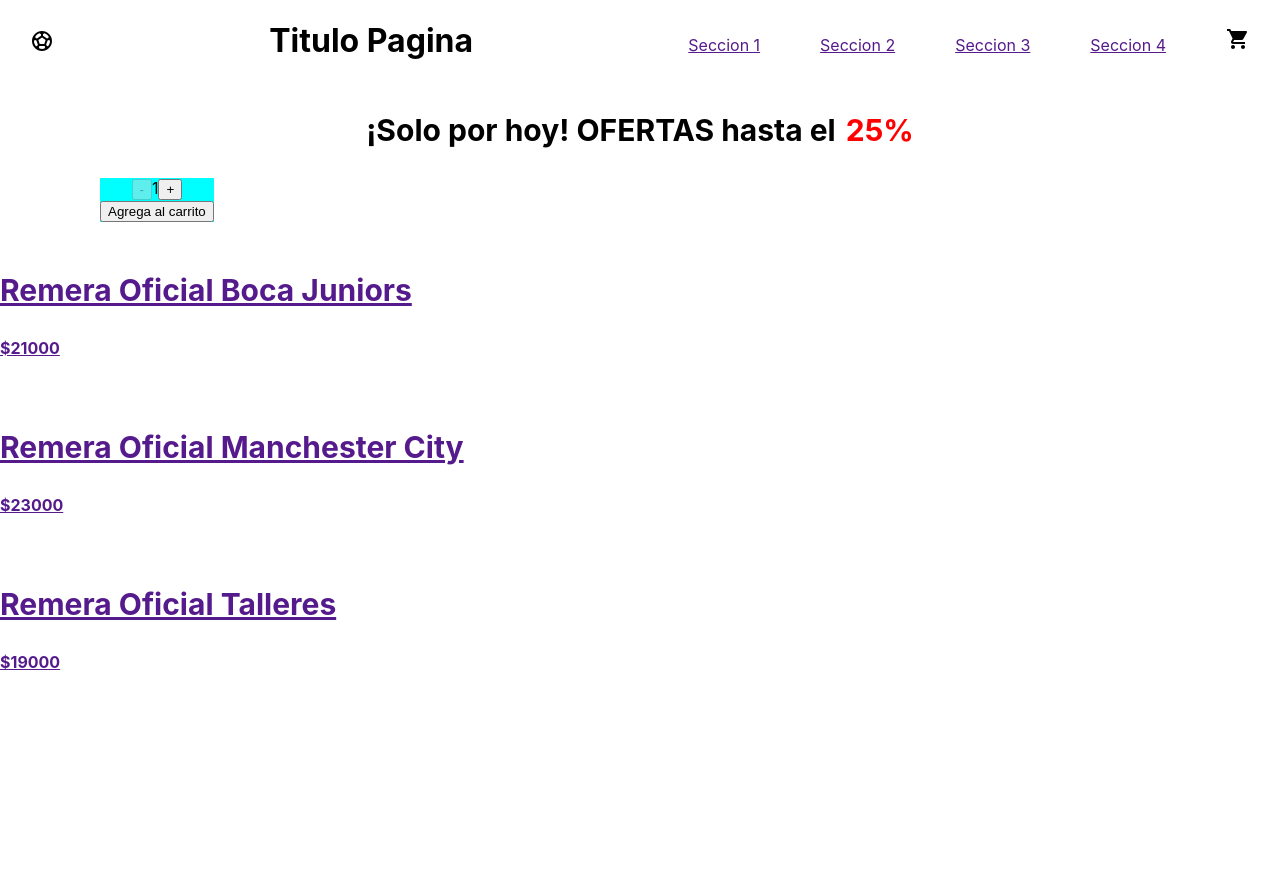
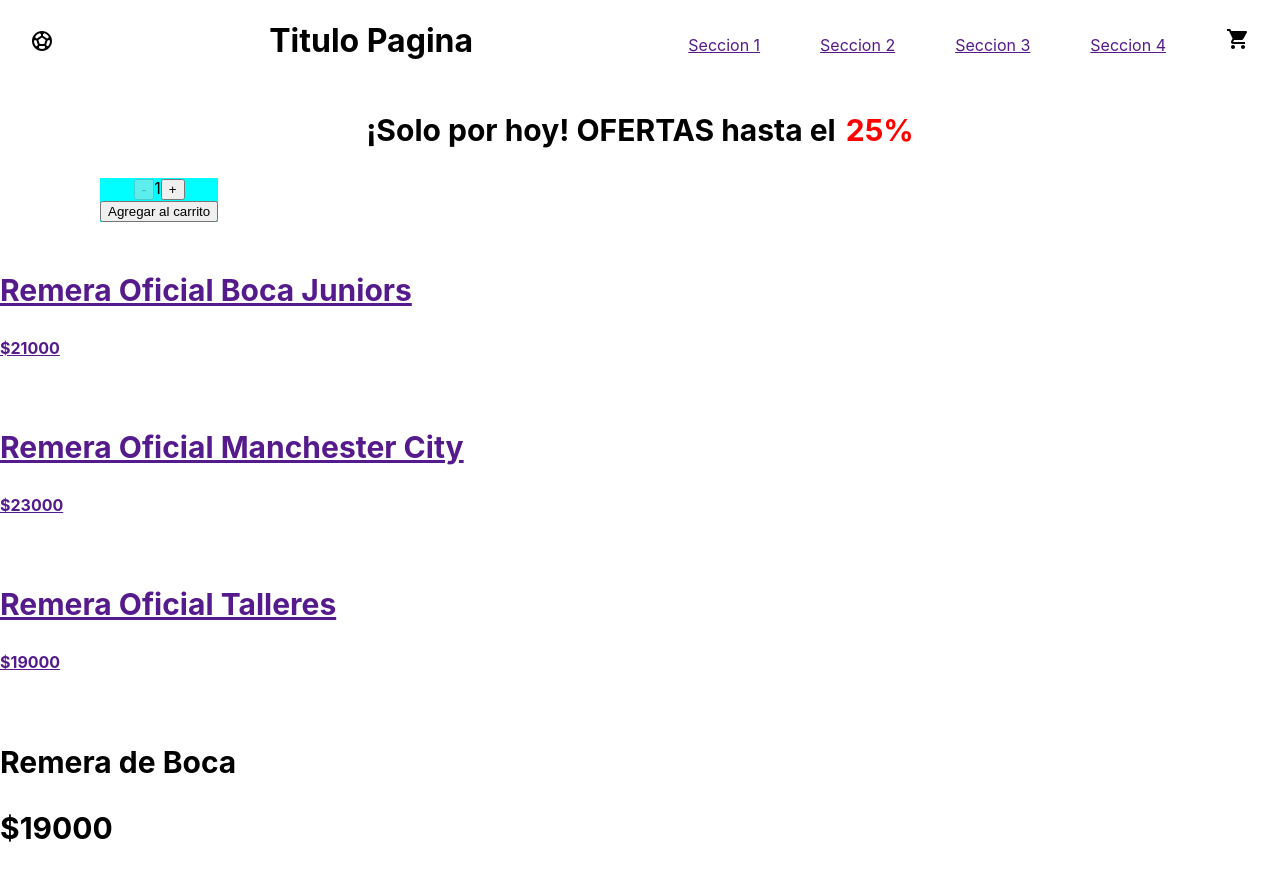
Before and after one commit to pietrochtt/desafios-curso-react, a React (Create React App) app: page /producto/1 in a window 1280 px wide. Before the commit the page ends 800 px from the top, so only its background shows below. Built offline with nearby package versions, Linux system fonts and the light colour scheme.

Commit message:
desafio itemDetail

```diff
--- a/src/App.js
+++ b/src/App.js
@@ -1,7 +1,8 @@
 import React from 'react';
 import './App.css';
 import Header from './Components/Header/Header'
-import { ItemListContainer } from './Components/ItemListContainer/ItemListContainer';
+import ItemListContainer from './Components/ItemListContainer/ItemListContainer';
+import ItemDetailContainer from './Components/ItemDetailContainer/ItemDetailContainer';
 
 
 const App = () => {
@@ -12,6 +13,7 @@
     <>
     <Header/>
     <ItemListContainer oferta={oferta}/>
+    <ItemDetailContainer/>
     </>
   )
 }
--- a/src/Components/Header/Header.js
+++ b/src/Components/Header/Header.js
@@ -1,7 +1,7 @@
 import React from "react";
 import SportsSoccerIcon from '@mui/icons-material/SportsSoccer';
 import "./Header.css"
-import { Nav } from './Nav/Nav.js'
+import Nav from './Nav/Nav.js'
 
 const Header = () => {
 
@@ -16,7 +16,7 @@
         <header>
             <SportsSoccerIcon className="icon"/>
             <h1>Titulo Pagina</h1>
-            <Nav secciones={secciones}></Nav>
+            <Nav secciones={secciones}/>
         </header>
     )
 }
--- a/src/Components/Header/Nav/Nav.js
+++ b/src/Components/Header/Nav/Nav.js
@@ -1,7 +1,7 @@
 import React from "react";
 import ShoppingCartIcon from '@mui/icons-material/ShoppingCart';
 
-export const Nav = ({secciones}) => {
+const Nav = ({secciones}) => {
     return(
         <nav>
             {secciones.map((seccion) => {
@@ -13,3 +13,5 @@
         </nav>
     )
 }
+
+export default Nav;
--- /dev/null
+++ b/src/Components/ItemDetail/ItemDetail.jsx
@@ -0,0 +1,13 @@
+import React from "react"
+
+const ItemDetail = ({ data }) => {
+
+    return(
+        <div className="containerProduct">
+            <h3>{data.nombre}</h3>
+            <h3>{data.price}</h3>
+        </div>
+    )
+}
+
+export default ItemDetail;
--- /dev/null
+++ b/src/Components/ItemDetailContainer/ItemDetailContainer.jsx
@@ -0,0 +1,26 @@
+import React, { useEffect, useState } from "react"
+import ItemDetail from "../ItemDetail/ItemDetail";
+
+const producto = {
+    id: 1, price: "$19000", nombre: "Remera de Boca"
+}
+const ItemDetailContainer = ({}) => {
+
+    const [ data, setData ] = useState({})
+
+    useEffect(() => {
+        const getData = new Promise(resolve => {
+            setTimeout(() => {
+                resolve(producto);
+            }, 3000);
+        });
+
+        getData.then(res => setData(res));
+    }, [])
+
+    return(
+        <ItemDetail data={data}/>
+    )
+}
+
+export default ItemDetailContainer;
--- a/src/Components/ItemListContainer/ItemCount.js
+++ b/src/Components/ItemListContainer/ItemCount.js
@@ -23,7 +23,7 @@
             <span>{counter}</span>
             <button disabled={counter >= stock} onClick={increase}>+</button>
             <div>
-                <button disabled={stock <= 0} onClick={() => onAdd(counter)}>Agrega al carrito</button>
+                <button disabled={stock <= 0} onClick={() => onAdd(counter)}>Agregar al carrito</button>
             </div>
         </div>
     )
--- a/src/Components/ItemListContainer/ItemListContainer.js
+++ b/src/Components/ItemListContainer/ItemListContainer.js
@@ -4,13 +4,13 @@
 import { ItemList } from "../ItemList/ItemList";
 import { useEffect, useState } from "react"
 
-
+//DATA DE TODOS LOS PRODUCTOS
 const productos = [
     {id: 1, name: "Remera Oficial Boca Juniors", price: "$21000"},
     {id: 2, name: "Remera Oficial Manchester City", price: "$23000"},
     {id: 3, name: "Remera Oficial Talleres", price: "$19000"},
 ]
-export const ItemListContainer = ({oferta}) => {
+const ItemListContainer = ({oferta}) => {
 
     const [ data, setData ] = useState([])
 
@@ -39,3 +39,5 @@
         </>
     )
 }
+
+export default ItemListContainer;
```
